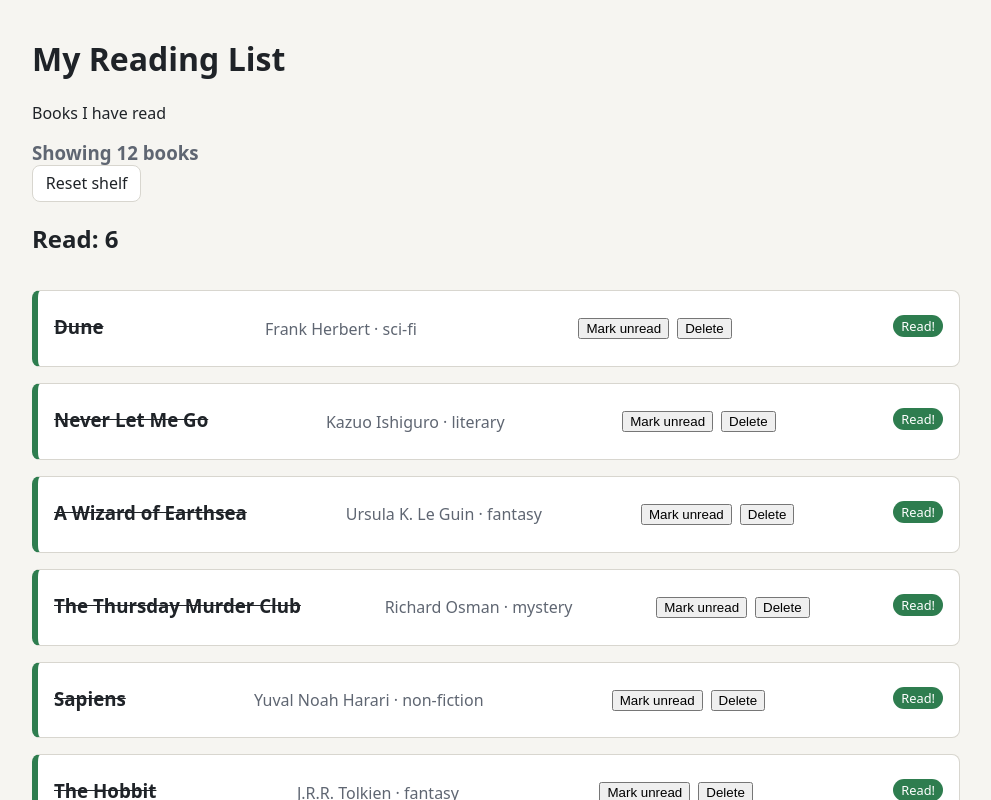
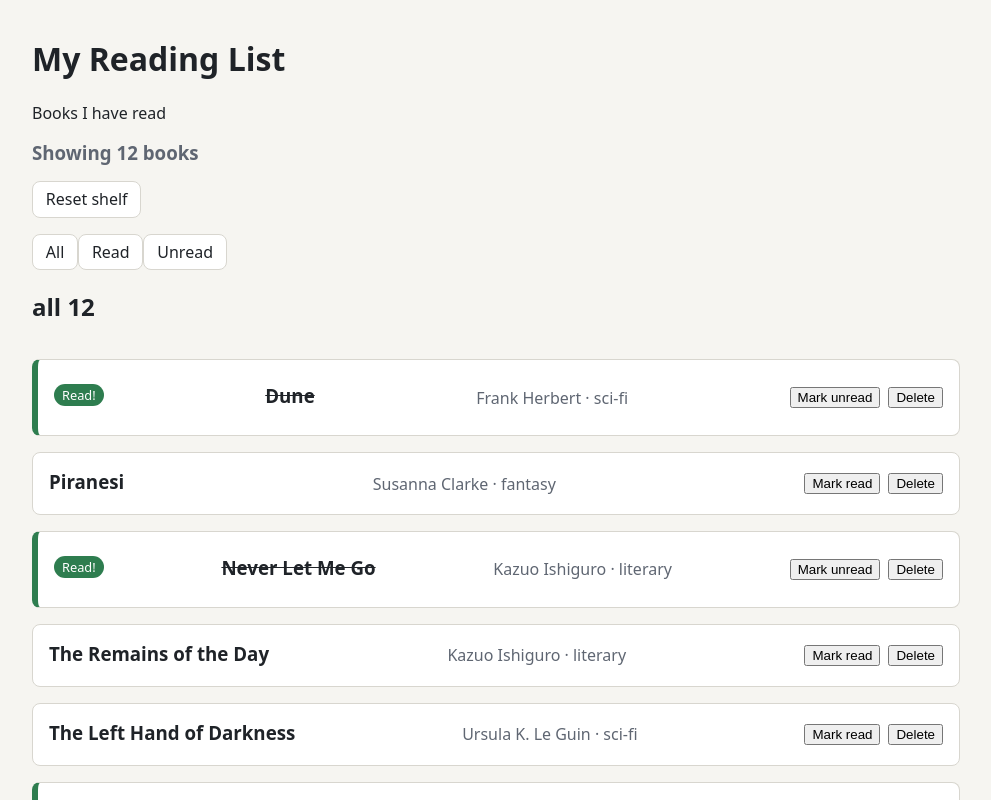
Before and after one commit to ajpaelt/reading-list, a React (Vite) app in the folder reading-list/: page / in a window 1280 px wide. Shown: the top 800 px of the page, without its empty margins (144-1135 px from the left). Built offline with nearby package versions, Linux system fonts and the light colour scheme.

Commit message:
feat: add filter bar with functionality to filter visible results by read/unread/all

```diff
--- a/reading-list/src/App.tsx
+++ b/reading-list/src/App.tsx
@@ -4,16 +4,27 @@ import BookList from "./components/BookList";
 import ResultCount from "./components/ResultCount";
 import { useState } from "react";
 import { BOOKS } from "./data/books";
-import type { Book } from "./types";
+import type { Book, StatusFilter } from "./types";
 import ResetShelf from "./components/ResetShelf";
 import { ReadCounter } from "./components/ReadCounter"
+import {FilterBar} from './components/FilterBar'
 
 
 function App() {
 
     const [books, setBooks] = useState<Book[]>(BOOKS);
+
+    const [filter, setFilter] = useState<StatusFilter>("all");
+
+
+    const visibleBooks = books.filter((book) => {
+        if (filter === 'all') {return true}
+        else {return filter === 'read'?book.is_read:!book.is_read}
+    });
+
     const unreadBooks = books.filter((book) => !book.is_read);
     const readBooks = books.filter((book) => book.is_read);
+
     function toggleRead(id: number) {
         setBooks((currBooks) =>
             currBooks.map((book) =>
@@ -34,10 +45,12 @@ function App() {
             <Header />
             <main>
                 <ResultCount books={books}/>
-                {/* <ReadCounter books={books}/> */}
+                <p></p>
                 <ResetShelf onResetBooks = {() => setBooks(BOOKS)} />
-                <BookList heading='Read:' books = {readBooks} onToggleRead = {toggleRead} onDelete = {deleteBook}/>
-                <BookList heading='Unread:' books = {unreadBooks} onToggleRead = {toggleRead} onDelete = {deleteBook}/>
+                <p></p>
+                <FilterBar filter={filter} onSetFilter={setFilter}/>
+                <BookList heading={filter} books = {visibleBooks} onToggleRead = {toggleRead} onDelete = {deleteBook}/>
+                {/* <BookList heading='Unread:' books = {unreadBooks} onToggleRead = {toggleRead} onDelete = {deleteBook}/> */}
 
             </main>
             <Footer />
--- a/reading-list/src/components/BookCard.tsx
+++ b/reading-list/src/components/BookCard.tsx
@@ -19,6 +19,7 @@ function BookCard (props:BookCardProps) {
 
     return (
         <li className={isRead ? 'book-card is-read':'book-card'} >
+            {isRead && <p className="badge">Read!</p>}
             <BookText title={title} genre={genre} author={author}/>
             <div className='book-actions'>
                 <button onClick = {() => onToggleRead(id)} className='book-actions' type = 'button' id='mark-read' aria-label={isRead ? 'mark-unread-'+title:'mark-read-'+title}>
@@ -28,7 +29,7 @@ function BookCard (props:BookCardProps) {
                     Delete
                 </button>
             </div>
-            {isRead && <p className="badge">Read!</p>}
+
         </li>
     );
 }
--- /dev/null
+++ b/reading-list/src/components/FilterBar.tsx
@@ -0,0 +1,20 @@
+import type {StatusFilter} from '../types'
+
+
+export function FilterBar(props:{filter:StatusFilter, onSetFilter(filter:StatusFilter):void }) {
+    const {filter, onSetFilter} = props
+    return (
+        <>
+            <button className='btn' type='button' onClick={()=>onSetFilter('all')}>All</button>
+            <button className='btn' type='button' onClick={()=>onSetFilter('read')}>Read</button>
+            <button className='btn' type='button' onClick={()=>onSetFilter('unread')}>Unread</button>
+        </>
+    )
+}
+
+
+
+interface FilterBarProps {
+  current: StatusFilter;
+  onChange: (filter: StatusFilter) => void;
+}
```
